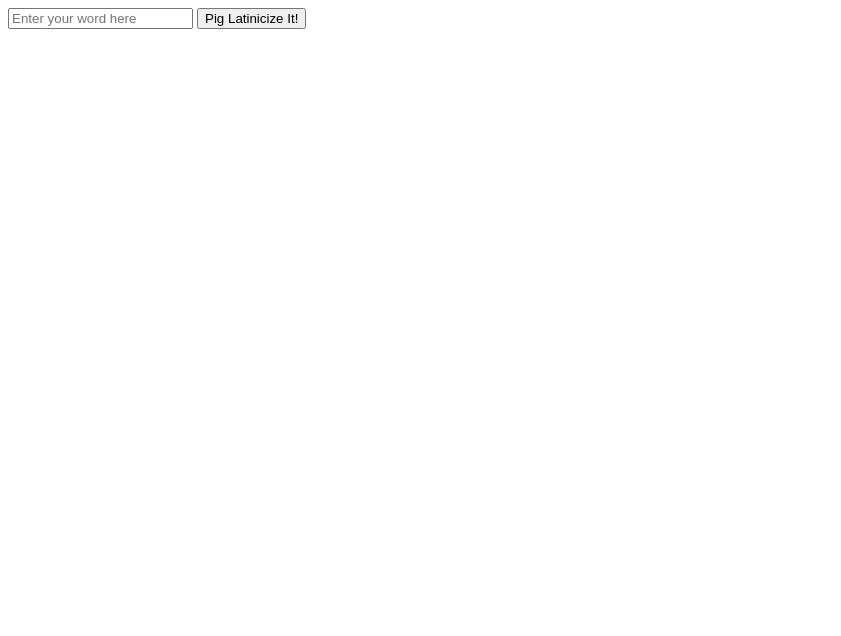
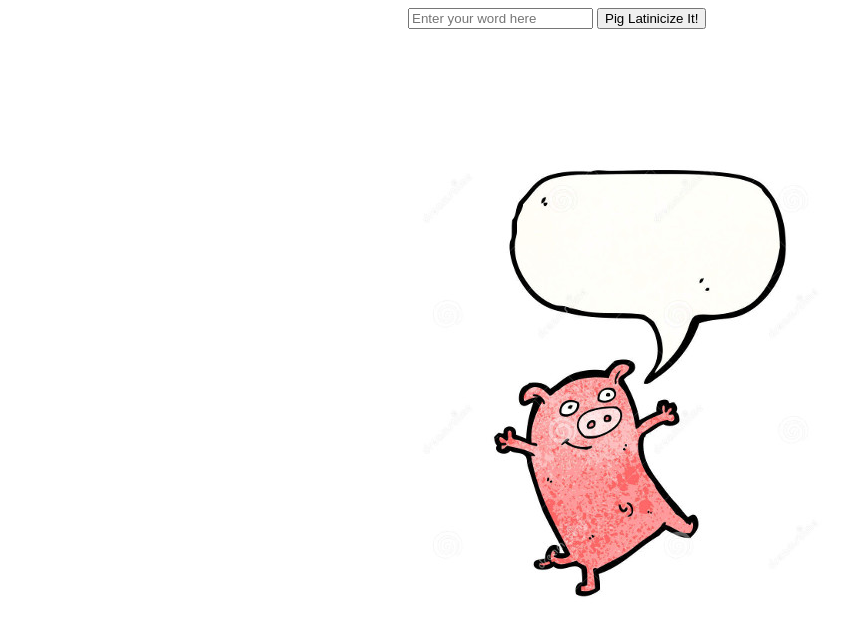
Before and after one commit to mikeebowen/pig-latin-translator, a plain HTML site: page index.html in a window 1280 px wide. Shown: the whole page, without its empty margins (0-841 px from the left). Drawn offline with nearby package versions, Linux system fonts and the light colour scheme.

Commit message:
add pig image and make translations in speech bubble

```diff
--- a/index.html
+++ b/index.html
@@ -4,10 +4,17 @@
     <title>Pig Latin Translator</title>
   </head>
   <body>
-    <input id="word-to-translate" placeholder="Enter your word here" />
-    <button id="translate-button">Pig Latinicize It!</button>
-    <ul id="pig-latin-words" class="pig-latin">
-    </ul>
+      <div class="container">
+      <input id="word-to-translate" class="textBox" placeholder="Enter your word here" />
+      <button id="translate-button" class="myButton">Pig Latinicize It!</button>
+      <section class="pig">
+        <ul id="pig-latin-words" class="pig-latin">
+<!--           <li>test</li>
+          <li>test</li> -->
+        </ul>
+        <!-- <img src="img/cartoon-pig-speech-bubble.jpg" /> -->
+      </section>
+    </div>
     <script src="https://ajax.googleapis.com/ajax/libs/jquery/1.11.2/jquery.min.js"></script>
     <script src="script.js"></script>
   </body>
--- a/main.css
+++ b/main.css
@@ -0,0 +1,26 @@
+body {
+  background-image: url(img/cartoon-pig-speech-bubble.jpg);
+  background-repeat: no-repeat;
+  background-position: center;
+}
+.container {
+  width: 100%;
+}
+
+.pig {
+  height: 500px;
+  display: block;
+  margin-right: auto;
+  margin-left: auto;
+}
+
+.textBox {
+  /*margin-right: auto;*/
+  margin-left: 400px;
+}
+
+.pig-latin {
+  margin: 50px auto auto 550px;
+  font-size: 1.5em;
+  list-style: none;
+}
```
Also changed, not shown: img/cartoon-pig-speech-bubble.jpg (added).
